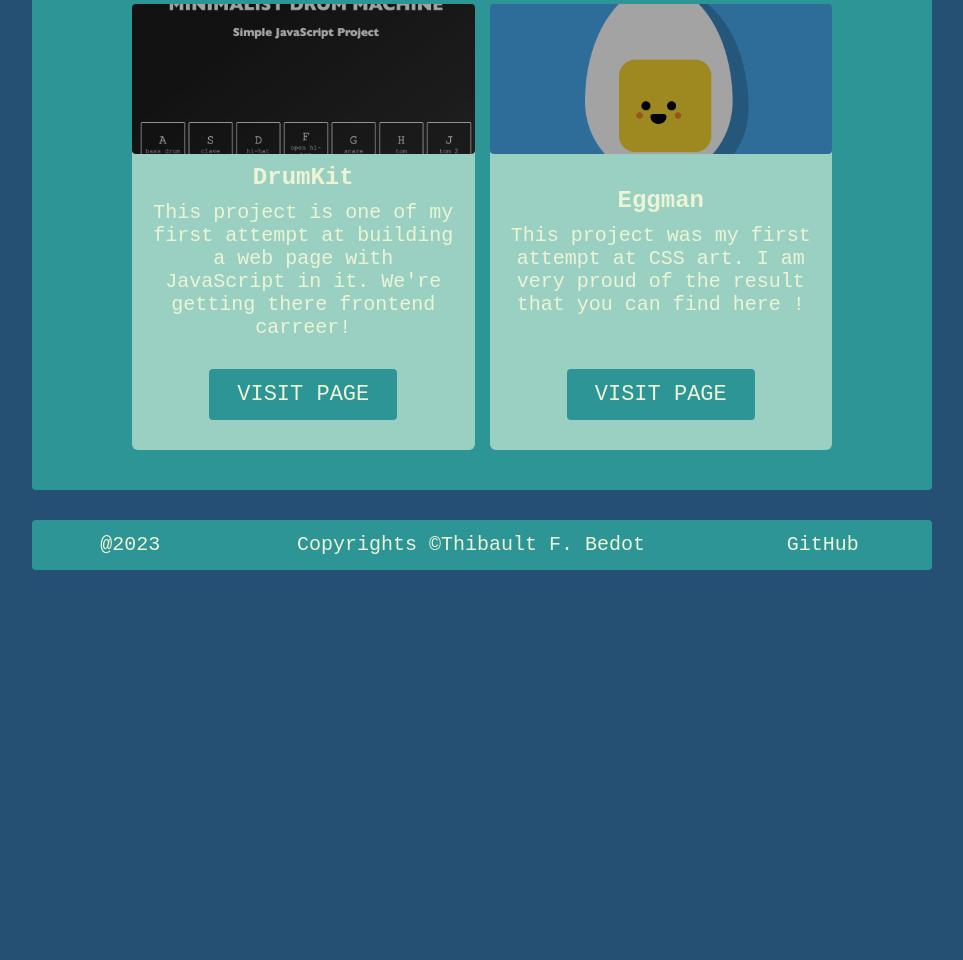
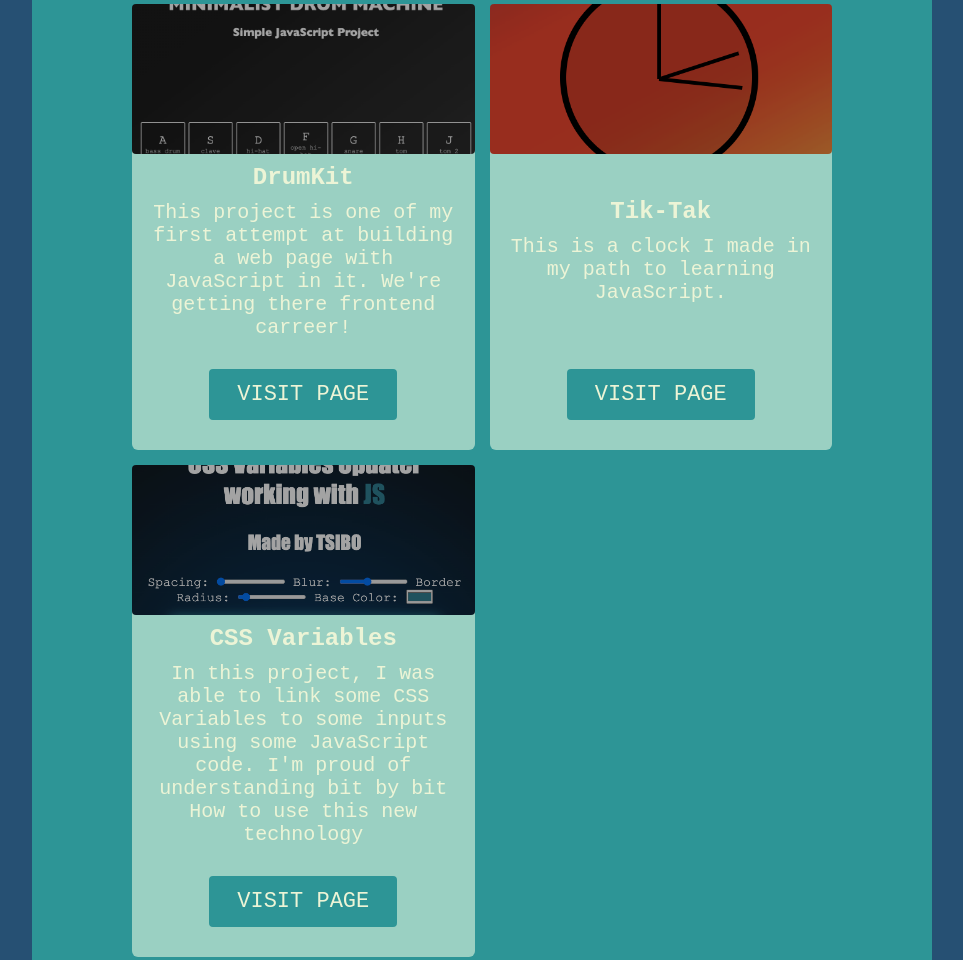
Before and after one commit to Tsi-Bo/Small-Scale-Projects, a plain HTML site: page index.html in a window 1280 px wide. Shown: the part 1599-2559 px from the top of the page, without its empty margins (158-1121 px from the left). Before the commit the page ends 2192 px from the top, so only its background shows below. Drawn offline with Linux system fonts and the light colour scheme.

Commit message:
Add files via upload

```diff
--- /dev/null
+++ b/clock/styles.css
@@ -0,0 +1,57 @@
+body {
+  background: rgb(130,58,180);
+  background: linear-gradient(152deg, rgba(130,58,180,1) 0%, rgba(253,59,29,1) 48%, rgba(252,161,69,1) 87%);
+  background-size: cover;
+  height: 100vh;
+  min-height: 700px;
+
+
+  font-family:Impact, Haettenschweiler, 'Arial Narrow Bold', sans-serif;
+  display: flex;
+  flex-direction: column;
+  justify-content: center;
+  align-items: center;
+  text-align: center;
+}
+
+h1{
+  font-size: 4rem;
+}
+
+.clock {
+border: 10px solid black;
+background-color: rgba(0,0,0,0.1);
+height: 300px;
+width: 300px;
+border-radius: 50%;
+margin: 50px auto;
+position: relative;
+}
+
+.clock-face {
+  position: relative;
+  width: 100%;
+  height: 100%;
+}
+
+.hand {
+width: 45%;
+height: 6px;
+background: black;
+position: absolute;
+top: 50%;
+right: 50%;
+transform-origin: 100%;
+transform: rotate(90deg);
+transition:all 0.05s;
+transition-timing-function: cubic-bezier(0.1, 3, 0.4, 1);
+}
+
+a {
+  color: black;
+  text-decoration: none;
+}
+
+a:hover {
+color: #823ab4;
+}
--- /dev/null
+++ b/cssVariables/styles.css
@@ -0,0 +1,74 @@
+:root {
+  --base: #087f92;
+  --spacing: 10px;
+  --blur: 10px;
+  --radius: 20px;
+}
+
+img {
+  padding: var(--spacing);
+  background: var(--base);
+  filter: blur(var(--blur));
+  border-radius: var(--radius);
+}
+
+hl {
+  color: var(--base);
+}
+
+* {
+  padding: 0;
+  margin: 0;
+}
+
+HTML {
+background-color: grey;
+padding: 25px;
+
+font-family:'Courier New', Courier, monospace;
+font-size: 1.5rem;
+text-align: center;
+min-width: 585px;
+color: white;
+
+background: rgb(8,61,105);
+background: radial-gradient(circle, rgba(8,61,105,1) 0%, rgba(19,19,19,1) 100%);
+background-size:cover;
+}
+
+body {
+  display: flex;
+  flex-direction: column;
+  justify-content: space-between;
+  align-items: center;
+  margin: 40px 0;;
+}
+
+a {
+  color: inherit;
+  text-decoration: none;
+}
+
+a:hover{
+color: var(--base);
+}
+
+h1, h2 {
+  font-family: Impact, Haettenschweiler, 'Arial Narrow Bold', sans-serif;
+  margin: 20px 0;
+}
+
+section {
+  margin: 20px 0px;
+}
+
+
+#city {
+  width: 500px;
+
+}
+
+footer {
+  margin-top: 30px;
+  font-size: 20px;
+}
--- a/index.html
+++ b/index.html
@@ -51,7 +51,7 @@
 
       <div class="content-container">
         <div class="content-img">
-          <img src="./images/drumKit.png" alt="drumkit project img" class="content-img">
+          <a href="./drumKit/index.html"><img src="./images/drumKit.png" alt="drumkit project img" class="content-img"></a>
         </div>
         <div class="content-text">
           <h2 class="content-title">DrumKit</h1>
@@ -62,14 +62,29 @@
 
       <div class="content-container">
         <div class="content-img">
-          <img src="./images/eggman.png" alt="eggman project img" class="content-img">
+          <a href="./clock/index.html"><img src="./images/clock.png" alt="eggman project img" class="content-img"></a>
         </div>
         <div class="content-text">
-          <h2 class="content-title">Eggman</h1>
-          <p>This project was my first attempt at CSS art. I am very proud of the result that you can find here !</p>
+          <h2 class="content-title">Tik-Tak</h1>
+          <p>This is a clock I made in my path to learning JavaScript.</p>
         </div>
-        <button class="content-btn">VISIT PAGE</button>
+        <button class="content-btn"><a href="./clock/index.html">VISIT PAGE</a></button>
       </div>
+
+
+      <div class="content-container">
+        <div class="content-img">
+          <a href="./cssVariables/index.html"><img src="./images/cssVariables.png" alt="cssVariables project img" class="content-img"></a>
+        </div>
+        <div class="content-text">
+          <h2 class="content-title">CSS Variables</h1>
+          <p>In this project, I was able to link some CSS Variables to some inputs using some JavaScript code. I'm proud of understanding bit by bit How to use this new technology</p>
+        </div>
+        <button class="content-btn"><a href="./cssVariables/index.html">VISIT PAGE</a></button>
+      </div>
+
+
+
     </div>
   </section>
 
```
Also changed, not shown: clock/index.html (added, +56 -0 lines), cssVariables/index.html (added, +48 -0 lines), cssVariables/sailor.PNG (added), images/clock.png (added), images/cssVariables.png (added).
